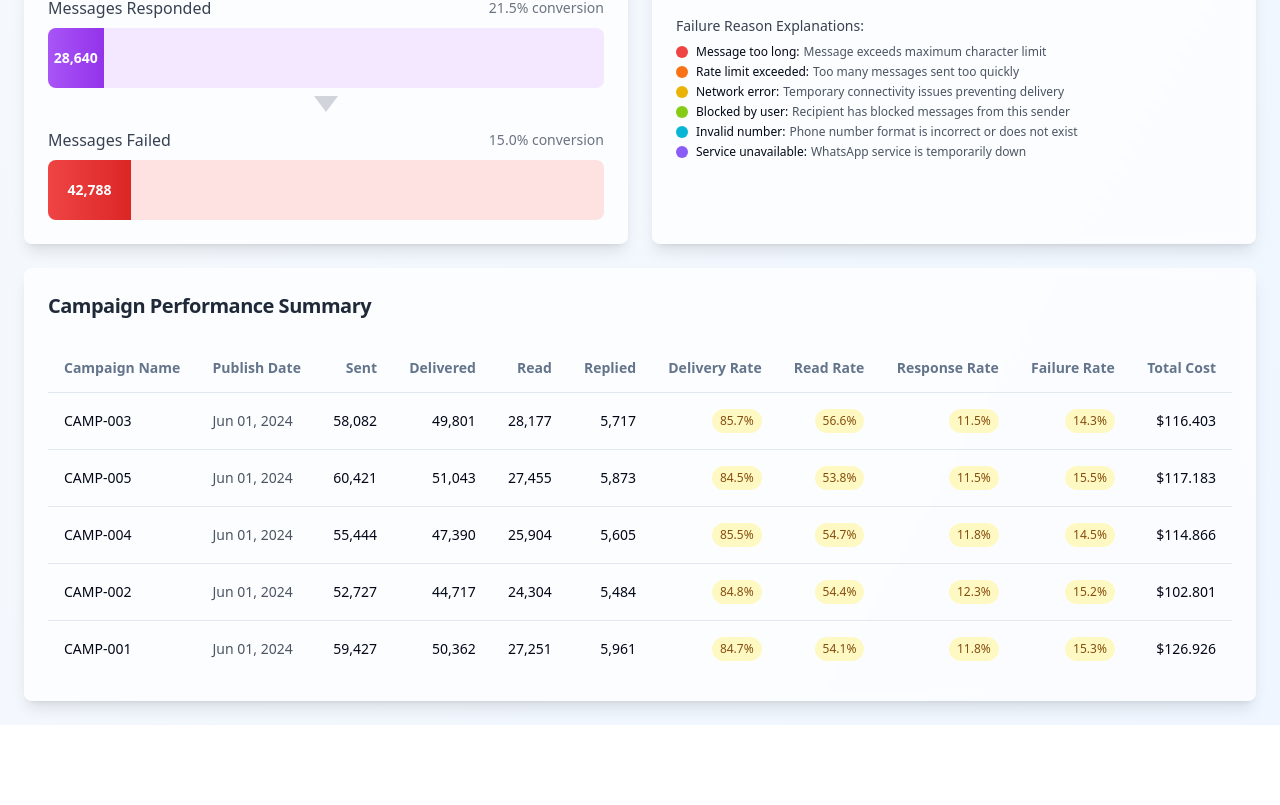
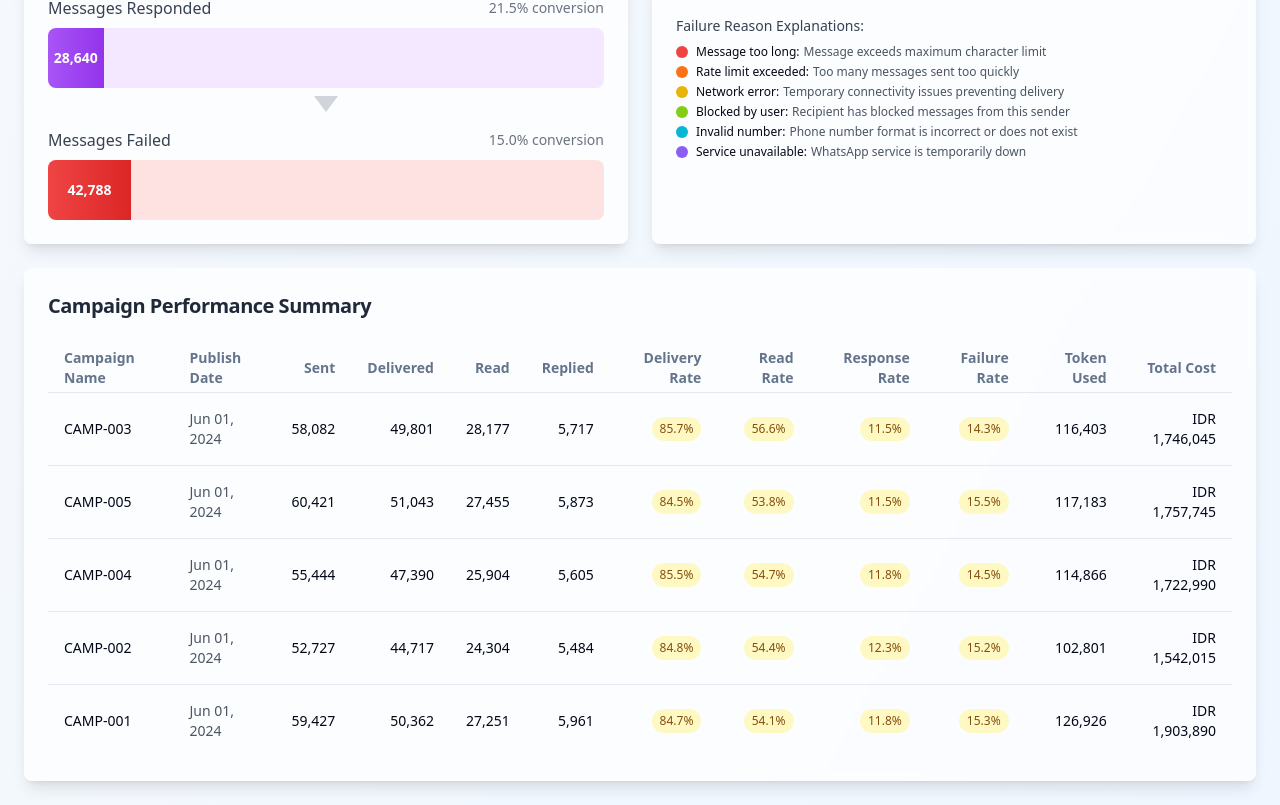
Before and after one commit to ihsan606/whatsapp-campaign-performance, a React (Vite) app: page / in a window 1280 px wide. Shown: the part 1564-2369 px from the top of the page. Before the commit the page ends 2289 px from the top, so only its background shows below. Built offline with nearby package versions, Linux system fonts and the light colour scheme.

Commit message:
Add metrics to campaign summary table
Add 'Token Used' metric and change currency to IDR.

```diff
--- a/src/components/CampaignTable.tsx
+++ b/src/components/CampaignTable.tsx
@@ -44,7 +44,7 @@ const CampaignTable = ({ data }: CampaignTableProps) => {
     const readRate = (campaign.totalRead / campaign.totalDelivered) * 100;
     const responseRate = (campaign.totalResponded / campaign.totalDelivered) * 100;
     const failureRate = (campaign.totalFailed / campaign.totalAttempted) * 100;
-    const totalCost = campaign.totalTokensUsed * 0.001; // Assuming $0.001 per token for WhatsApp
+    const totalCost = campaign.totalTokensUsed * 15; // Assuming IDR 15 per token for WhatsApp
 
     return {
       campaignId: campaign.campaignId,
@@ -85,6 +85,7 @@ const CampaignTable = ({ data }: CampaignTableProps) => {
                 <TableHead className="font-semibold text-right">Read Rate</TableHead>
                 <TableHead className="font-semibold text-right">Response Rate</TableHead>
                 <TableHead className="font-semibold text-right">Failure Rate</TableHead>
+                <TableHead className="font-semibold text-right">Token Used</TableHead>
                 <TableHead className="font-semibold text-right">Total Cost</TableHead>
               </TableRow>
             </TableHeader>
@@ -150,7 +151,10 @@ const CampaignTable = ({ data }: CampaignTableProps) => {
                     </span>
                   </TableCell>
                   <TableCell className="text-right font-medium">
-                    ${campaign.totalCost.toFixed(3)}
+                    {campaign.tokensUsed.toLocaleString()}
+                  </TableCell>
+                  <TableCell className="text-right font-medium">
+                    IDR {campaign.totalCost.toLocaleString()}
                   </TableCell>
                 </TableRow>
               ))}
```
